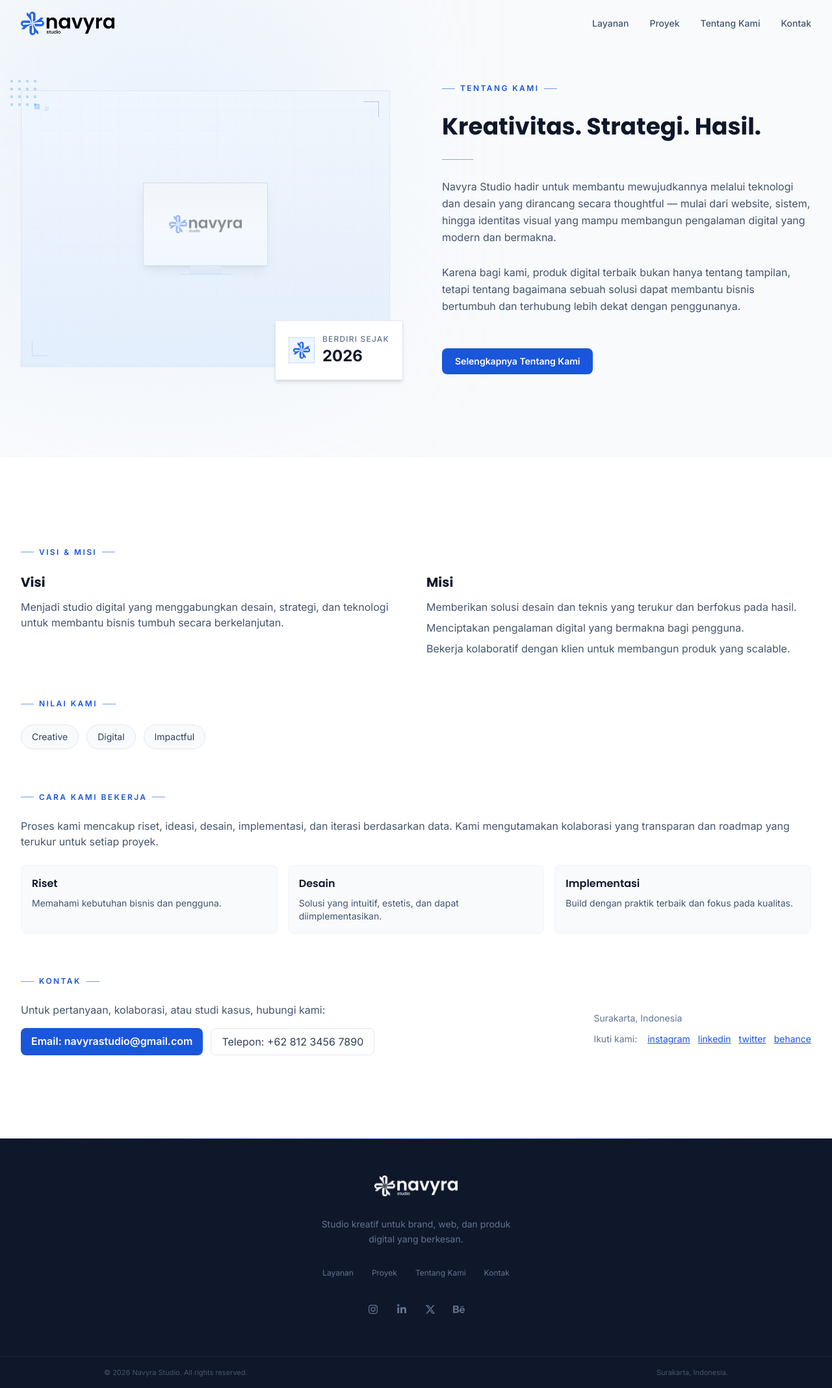
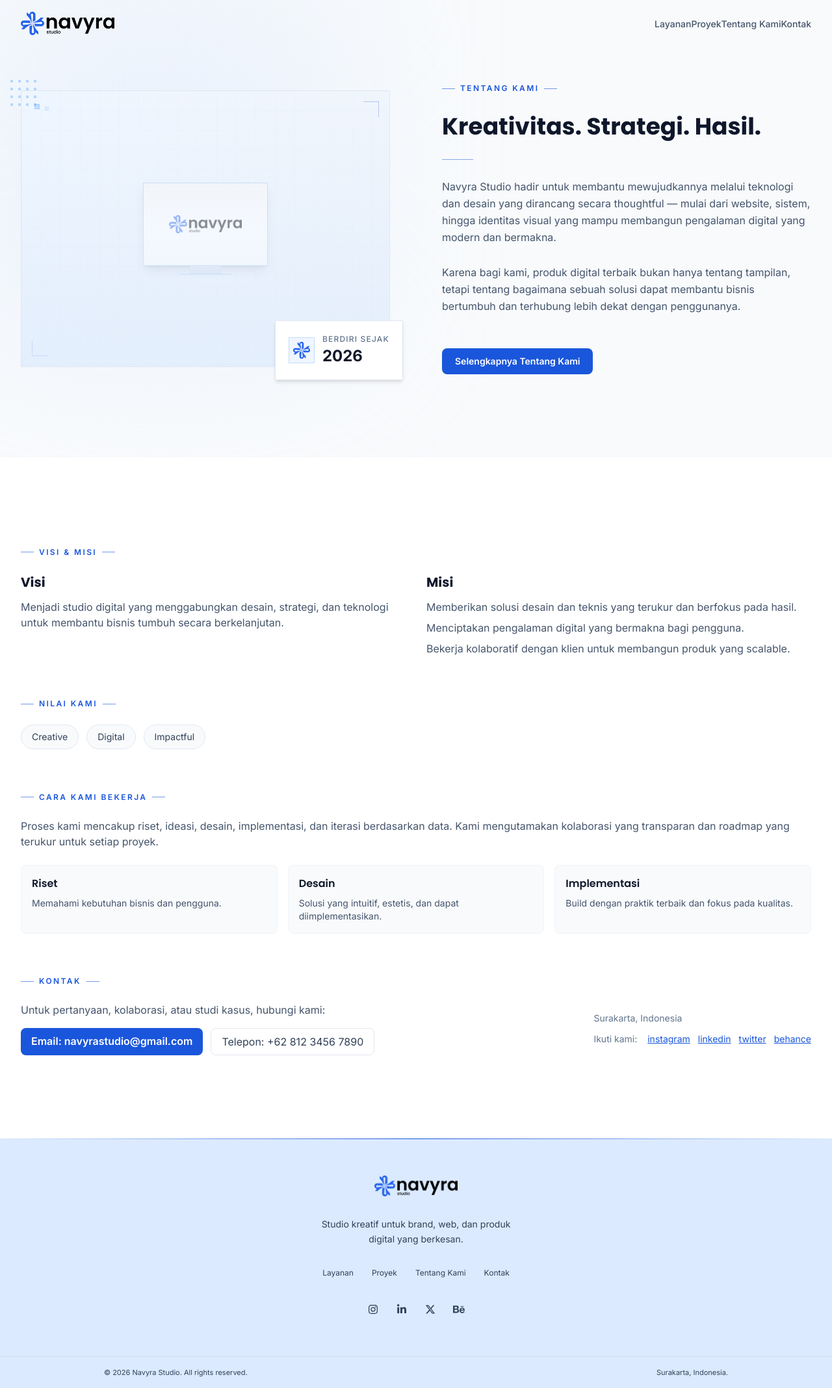
Before and after one commit to navyrastudio/companyprofile, a Next.js app: page /about in a window 1280 px wide. Shown: the whole page at 65% size. Built offline with nearby package versions, Linux system fonts and the light colour scheme.

Commit message:
new theme update lagi16

```diff
--- a/app/layout.tsx
+++ b/app/layout.tsx
@@ -39,9 +39,14 @@
   return (
     <html lang="id" className={`${inter.variable} ${poppins.variable} antialiased`}>
       <body className="bg-white text-slate-900" style={{ scrollBehavior: "smooth" }}>
+        <a href="#main-content" className="skip-link absolute left-2 top-2 z-50 bg-brand text-white px-4 py-2 rounded focus:block focus:outline-none sr-only focus:not-sr-only">Lewati ke konten utama</a>
         <SplashScreen />
-        <Navbar />
-        <main>{children}</main>
+        <header>
+          <Navbar />
+        </header>
+        <main id="main-content" tabIndex={-1}>
+          {children}
+        </main>
         <Footer />
       </body>
     </html>
--- a/components/layout/Footer.tsx
+++ b/components/layout/Footer.tsx
@@ -21,25 +21,25 @@
   const year = new Date().getFullYear();
 
   return (
-    <footer className="bg-slate-900">
+    <footer className="bg-brand-100">
       {/* Top accent */}
       <div className="h-px bg-linear-to-r from-transparent via-brand to-transparent" />
 
       <div className="max-w-5xl mx-auto px-6 sm:px-8 py-14 flex flex-col items-center gap-8 text-center">
 
         {/* Logo */}
-        <Link href="/">
+        <Link href="/" aria-label="Navyra Studio - Beranda">
           <Image
             src="/navyra-logo.png"
-            alt="Navyra Studio"
+            alt="Logo Navyra Studio, kembali ke beranda"
             width={140}
             height={50}
-            className="h-8 w-auto object-contain brightness-0 invert"
+            className="h-8 w-auto object-contain"
           />
         </Link>
 
         {/* Tagline */}
-        <p className="text-sm text-slate-500 max-w-xs leading-relaxed">
+        <p className="text-sm text-slate-700 max-w-xs leading-relaxed">
           Studio kreatif untuk brand, web, dan produk digital yang berkesan.
         </p>
 
@@ -49,7 +49,7 @@
             <Link
               key={link.href}
               href={link.href}
-              className="text-xs text-slate-500 hover:text-white transition-colors duration-200"
+              className="text-xs text-slate-700 hover:text-brand transition-colors duration-200"
             >
               {link.label}
             </Link>
@@ -65,7 +65,7 @@
               target="_blank"
               rel="noopener noreferrer"
               aria-label={label}
-              className="w-8 h-8 flex items-center justify-center text-slate-500 hover:text-brand transition-colors duration-200"
+              className="w-8 h-8 flex items-center justify-center text-slate-700 hover:text-brand transition-colors duration-200"
             >
               <FontAwesomeIcon icon={icon} className="w-4 h-4" />
             </Link>
@@ -74,12 +74,12 @@
       </div>
 
       {/* Bottom bar */}
-      <div className="border-t border-white/6">
+      <div className="border-t border-slate-300/60">
         <div className="max-w-5xl mx-auto px-6 sm:px-8 py-4 flex flex-col sm:flex-row items-center justify-between gap-1">
-          <p className="text-[11px] text-slate-600">
+          <p className="text-[11px] text-slate-700">
             &copy; {year} Navyra Studio. All rights reserved.
           </p>
-          <p className="text-[11px] text-slate-600">
+          <p className="text-[11px] text-slate-700">
             Surakarta, Indonesia.
           </p>
         </div>
--- a/components/layout/Navbar.tsx
+++ b/components/layout/Navbar.tsx
@@ -41,7 +41,7 @@
             <Link href="/" aria-label="Navyra Studio - Beranda">
               <Image
                 src="/navyra-logo.png"
-                alt="Navyra Studio"
+                alt="Logo Navyra Studio, kembali ke beranda"
                 width={140}
                 height={48}
                 className="h-7 sm:h-9 w-auto object-contain"
@@ -51,16 +51,19 @@
 
             {/* Desktop Navigation */}
             <div className="hidden md:flex items-center gap-8">
+              <nav aria-label="Navigasi utama">
                 {navData.links.map((link) => (
                   <Link
                     key={link.href}
                     href={link.href}
                     className="text-sm font-medium text-slate-600 hover:text-slate-900 transition-colors duration-200 relative group"
+                    aria-current={typeof window !== 'undefined' && window.location.pathname === link.href ? 'page' : undefined}
                   >
-                  {link.label}
+                    <span className="sr-only">Menu: </span>{link.label}
                     <span className="absolute -bottom-0.5 left-0 w-0 h-px bg-brand group-hover:w-full transition-all duration-300" />
                   </Link>
                 ))}
+              </nav>
             </div>
 
             {/* CTA Button */}
@@ -132,7 +135,7 @@
           </div>
 
           {/* Nav links */}
-          <nav className="flex flex-col gap-1 flex-1">
+          <nav className="flex flex-col gap-1 flex-1" aria-label="Navigasi utama">
             {navData.links.map((link, i) => (
               <Link
                 key={link.href}
@@ -142,7 +145,9 @@
                   isOpen ? "opacity-100 translate-x-0" : "opacity-0 -translate-x-4"
                 }`}
                 style={{ transitionDelay: isOpen ? `${i * 60}ms` : "0ms" }}
+                aria-current={typeof window !== 'undefined' && window.location.pathname === link.href ? 'page' : undefined}
               >
+                <span className="sr-only">Menu: </span>
                 <span className="text-xl font-bold font-heading text-slate-900 group-hover:text-brand transition-colors duration-200">
                   {link.label}
                 </span>
--- a/components/sections/AboutSection.tsx
+++ b/components/sections/AboutSection.tsx
@@ -60,7 +60,7 @@
             <div className="absolute -bottom-5 -right-3 sm:-right-5 bg-white border border-slate-200 shadow-md p-5">
               <div className="flex items-center gap-3">
                 <div className="w-10 h-10 bg-brand-50 border border-brand-300/50 flex items-center justify-center p-1.5">
-                    <Image src="/inilogo.png" alt="Navyra Studio" width={40} height={40} className="w-full h-full object-contain" />
+                  <Image src="/inilogo.png" alt="Logo Navyra Studio" width={40} height={40} className="w-full h-full object-contain" />
                 </div>
                 <div>
                   <div className="text-xs text-slate-500 font-medium uppercase tracking-widest">Berdiri sejak</div>
--- a/components/sections/HeroSection.tsx
+++ b/components/sections/HeroSection.tsx
@@ -59,7 +59,7 @@
         {/* Logo — float animation */}
         <Image
           src="/navyra-logo.png"
-          alt="Navyra Studio"
+          alt="Logo Navyra Studio, kembali ke beranda"
           width={200}
           height={200}
           className="animate-hero-logo object-contain w-28 sm:w-36 lg:w-44"
@@ -78,7 +78,8 @@
 
         {/* Heading */}
         <h1 className="animate-hero-h1 text-2xl sm:text-4xl lg:text-5xl font-bold text-slate-900 leading-tight tracking-tight">
-         Merancang Produk Digital yang <span className="text-brand">Bertumbuh Bersama Bisnis Anda</span>
+          <span className="sr-only">Navyra Studio</span>
+          Merancang Produk Digital yang <span className="text-brand">Bertumbuh Bersama Bisnis Anda</span>
         </h1>
 
         {/* Description */}
```
Lines whose indentation alone changed are shown as unchanged.
